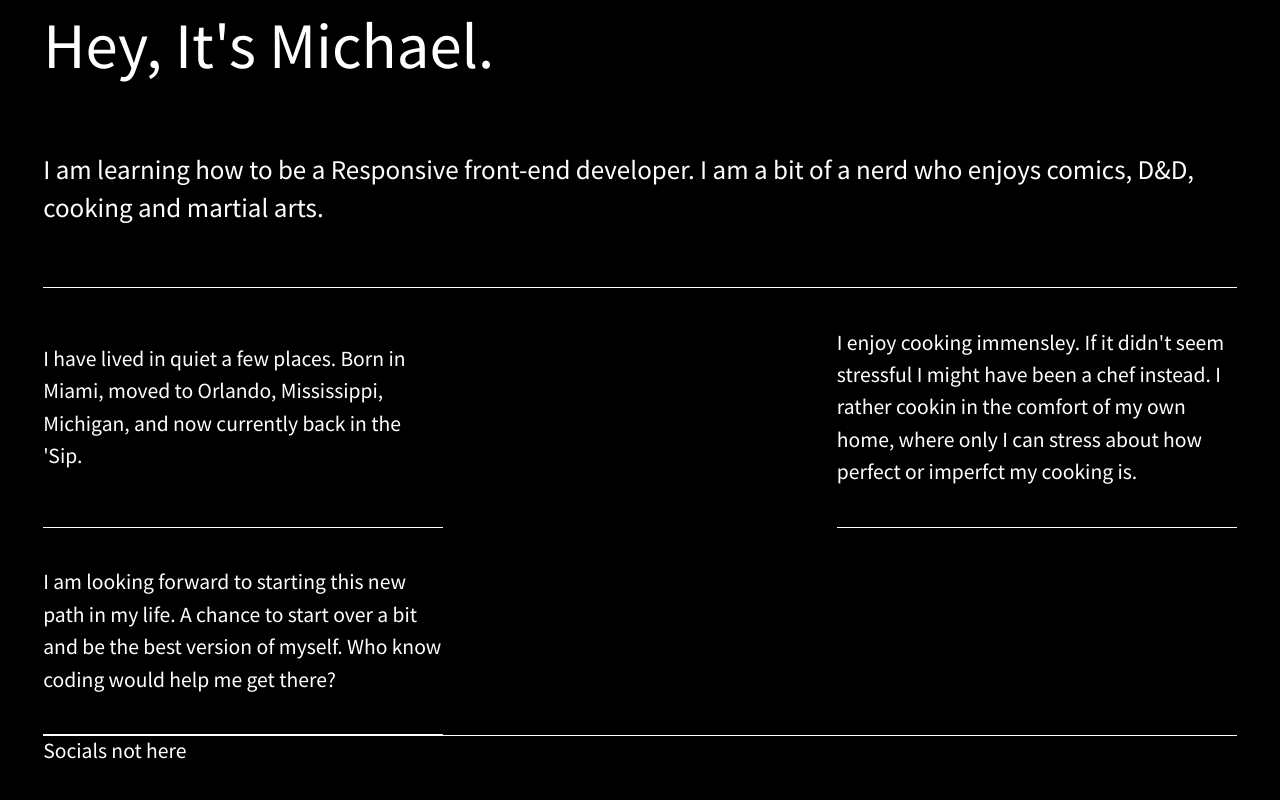
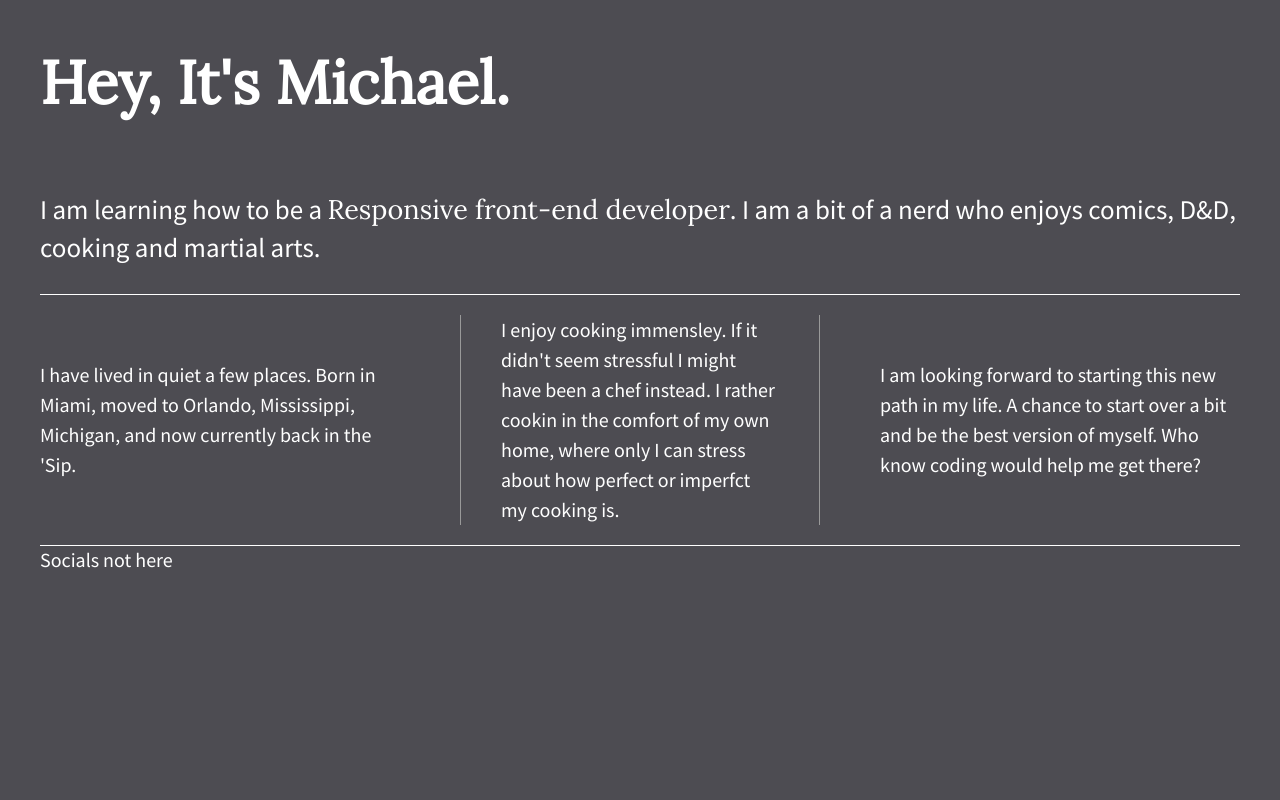
Before and after one commit to djzsmk/flexbox, a plain HTML site: page index.html in a window 1280 px wide. Drawn offline with nearby package versions, Linux system fonts and the light colour scheme.

Commit message:
modifed to personal

```diff
--- a/css/main.css
+++ b/css/main.css
@@ -96,16 +96,15 @@ textarea {
    ========================================================================== */
 
 html {
-  background-color: #000000;
+  background-color: #4d4c52;
   height: 100%;
   width: 100%;
 }
 
 body {
   font-family: 'Source Sans Pro', sans-serif;
-  font-size: 1.35em;
+  font-size: 1.25em;
   padding: 0 2em;
-  height: 100%;
   color: #fff;
   display: flex;
   justify-content: center;
@@ -115,13 +114,24 @@ body {
     display: flex;
     flex-flow: row wrap;
     justify-content: space-between;
-    width: auto;
+    max-width: 1200px;
 
 }
 
-header {
+p span {
+    font-family: 'Lora','Sans-serif';
+}
+
+header,
+footer {
+    width: 100%;
+    display: flex;
+    justify-content: flex-start;
+}
+
+header h1{
+    font-family: 'Lora','Sans-serif';
     font-size: 3em;
-
 }
 
 main {
@@ -132,8 +142,10 @@ main {
 
 }
 
+
+
 main p{
-    font-size: 1.25em;
+    font-size: 1.35em;
 }
 
 
@@ -148,12 +160,7 @@ main p{
 
 }
 
-header,
-footer {
-    width: 100%;
-    display: flex;
-    justify-content: flex-start;
-}
+
 
 footer {
     border-top: 1px solid white;
@@ -242,11 +249,25 @@ footer {
    ========================================================================== */
 
 /* If you'd like to try a different layout on Desktop and larger screens: */
+@media all and (max-width: 768px) {
+    body {
+        padding: 1em;
+    }
+}
 @media (min-width: 1200px) {
 
+
     .flex-items{
-        width: 400px;
-    }
+       flex-basis: 30%;
+       border-bottom: none;
+          }
+
+    #div-2 p {
+        border-left: 1px solid #999;
+        border-right: 1px solid #999;
+        padding: 0 40px;
+        }
+
 
 }
 
--- a/index.html
+++ b/index.html
@@ -22,7 +22,9 @@
 
         <!-- Add your site or application content here -->
         <section class="flex-container">
-            <header>Hey, It's Michael.</header>
+            <header>
+                <h1>Hey, It's Michael.</h1>
+            </header>
             <main>
                 <p>I am learning how to be a <span>Responsive front-end developer</span>. I am a bit of a nerd who enjoys
                     comics, D&amp;D, cooking and martial arts.</p>
```
